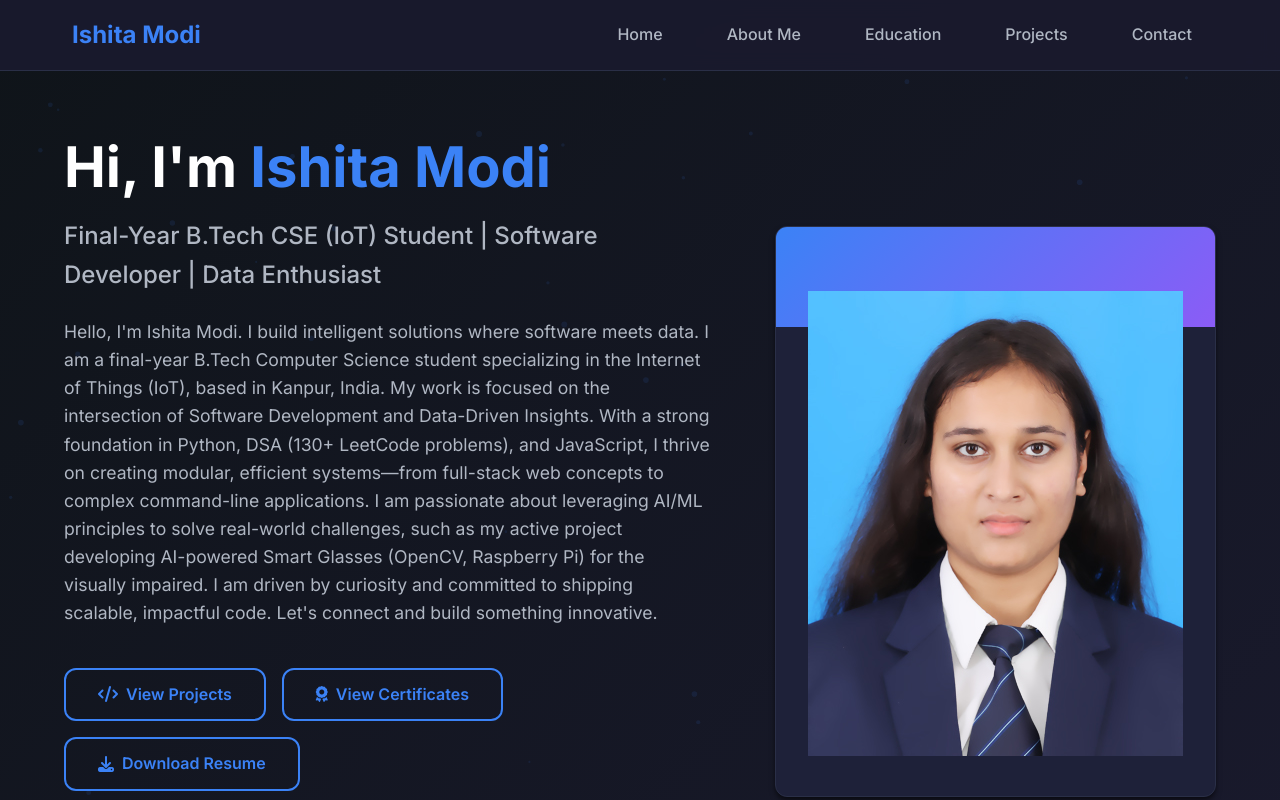
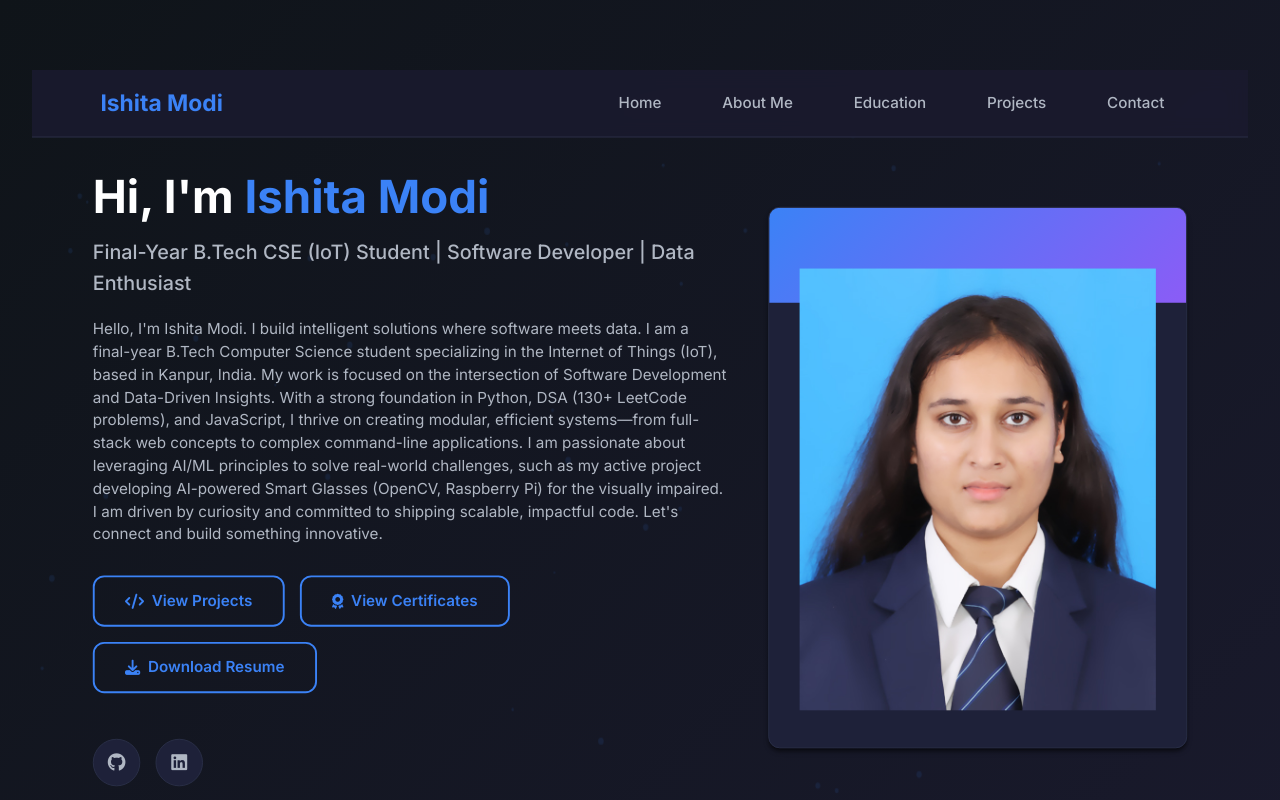
Before and after one commit to ishita230105/ishita230105.github.io, a website built with Vite: page index.html in a window 1280 px wide. Shown: the top 800 px of the page. Built offline with nearby package versions, Linux system fonts and the light colour scheme.

Commit message:
Fix viewport scaling: reduce content size to fit screen without scrolling

```diff
--- a/style.css
+++ b/style.css
@@ -33,6 +33,8 @@ body {
     min-height: 100vh;
     overflow-x: hidden; /* Prevent horizontal scroll */
     width: 100%;
+    transform: scale(0.95); /* Slightly reduce overall scale */
+    transform-origin: top center;
 }
 
 /* Navigation Styles */
@@ -165,7 +167,7 @@ body {
 .home-container {
     max-width: 1200px;
     margin: 0 auto;
-    padding: 0 1.5rem;
+    padding: 2rem 1.5rem;
     min-height: calc(100vh - 70px);
     display: flex;
     align-items: center;
@@ -174,15 +176,15 @@ body {
 .hero-content {
     display: grid;
     grid-template-columns: 2fr 1fr;
-    gap: 4rem;
+    gap: 2.5rem;
     align-items: center;
     width: 100%;
 }
 
 .hero-title {
-    font-size: 3.5rem;
+    font-size: 3rem;
     font-weight: 700;
-    margin-bottom: 1rem;
+    margin-bottom: 0.8rem;
     line-height: 1.2;
 }
 
@@ -191,17 +193,17 @@ body {
 }
 
 .hero-subtitle {
-    font-size: 1.5rem;
+    font-size: 1.3rem;
     color: var(--text-secondary);
-    margin-bottom: 1.5rem;
+    margin-bottom: 1.2rem;
     font-weight: 500;
 }
 
 .hero-description {
-    font-size: 1.1rem;
+    font-size: 1rem;
     color: var(--text-secondary);
-    margin-bottom: 2.5rem;
-    line-height: 1.6;
+    margin-bottom: 2rem;
+    line-height: 1.5;
 }
 
 .hero-buttons {
```
